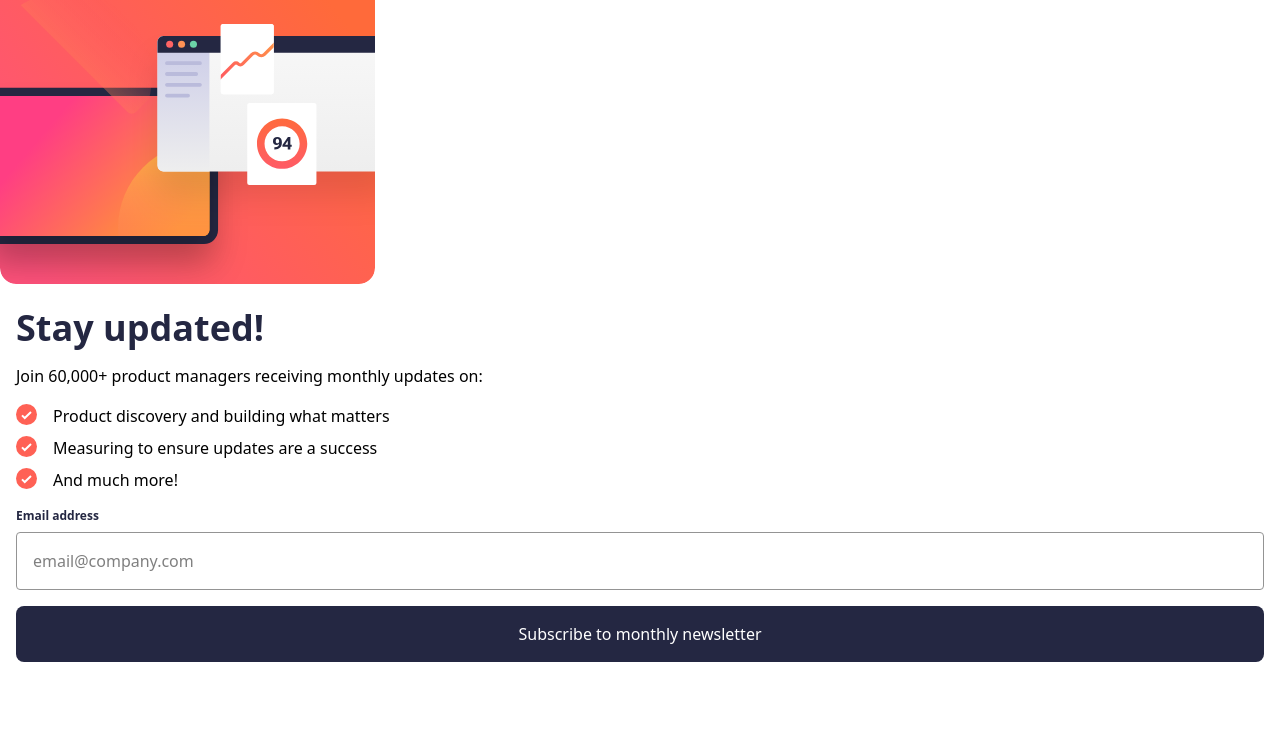
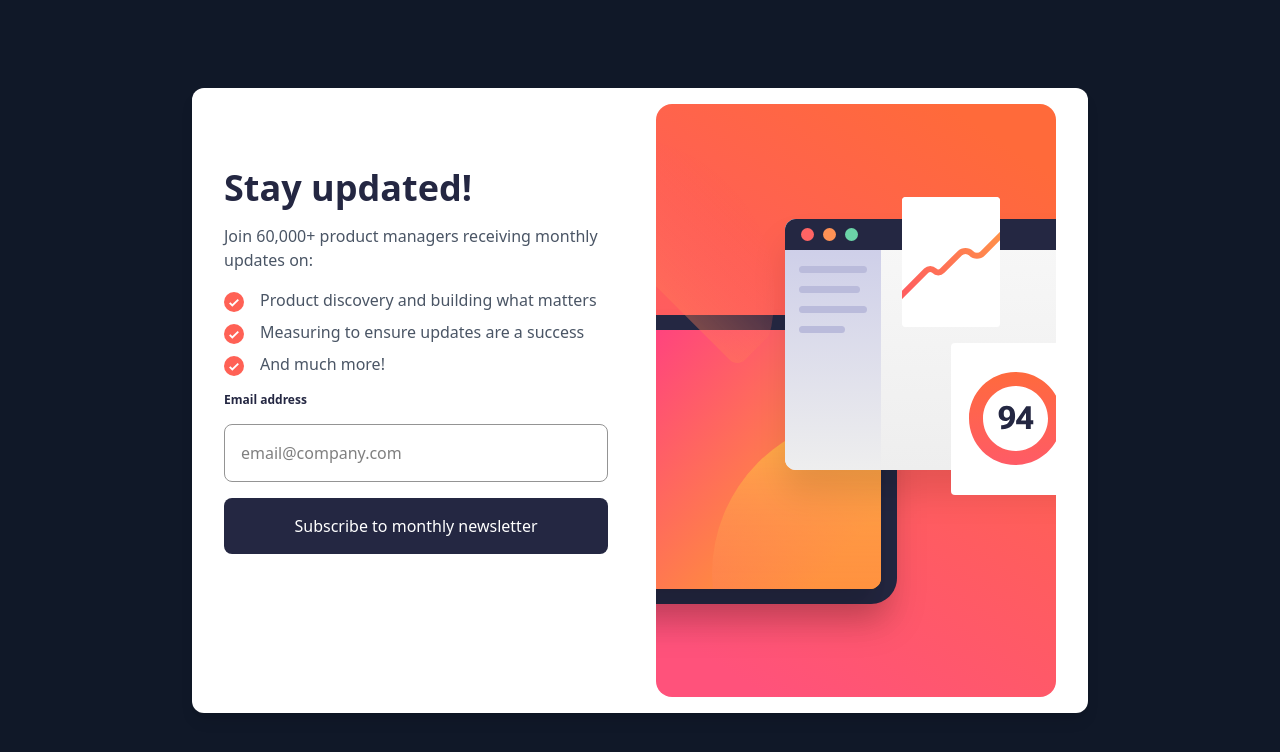
Before and after one commit to frontend-rustyff12/09-fm-newsletter-signup, a React (Vite) app: page / in a window 1280 px wide. Shown: the top 752 px of the page. Built offline with nearby package versions, Linux system fonts and the light colour scheme.

Commit message:
desktop layout

```diff
--- a/src/components/Form.jsx
+++ b/src/components/Form.jsx
@@ -1,47 +1,81 @@
 export default function Form() {
   return (
-    <section className="min-h-screen">
+    <section className="min-h-screen flex items-center justify-center bg-gray-900">
+      <div className="bg-white rounded-xl shadow-lg overflow-hidden md:grid md:grid-cols-[50%_50%] max-w-4xl  md:grid-rows-1 ">
+        <div className="md:col-start-2 md:col-end-3 md:row-start-1 md:row-end-2 md:p-4 ">
+          <picture className="">
+            <source
+              media="(min-width: 1024px)"
+              srcSet="/illustration-sign-up-desktop.svg"
+              width="400"
+            />
+            <source
+              media="(min-width: 768px)"
+              srcSet="/illustration-sign-up-tablet.svg"
+              width="528"
+            />
+            <source
+              media="(max-width: 767px)"
+              srcSet="/illustration-sign-up-mobile.svg"
+              width="375"
+            />
             <img
               className=""
               src="/illustration-sign-up-mobile.svg"
-        alt="Sign up fom image"
+              alt="Sign up form image"
+              width="375"
             />
+          </picture>
+        </div>
 
-      <div className="flex flex-col gap-4 px-4 py-6">
+        <div className="flex flex-col gap-4 p-8 md:col-start-1 col-end-2 md:row-start-1 md:row-end-2 md:py-20">
           <h1 className="text-4xl text-custom-Blue-800 font-bold">
             Stay updated!
           </h1>
-        <p className="">
+          <p className="text-gray-600">
             Join 60,000+ product managers receiving monthly updates on:
           </p>
-        <ul className="flex flex-col gap-2">
+          <ul className="flex flex-col gap-2 text-gray-600">
             <li className="flex gap-4 items-start">
-            <img src="/icon-list.svg" alt="Check mark icon" />
+              <img
+                src="/icon-list.svg"
+                alt="Check mark icon"
+                className="w-5 h-5 mt-1"
+              />
               Product discovery and building what matters
             </li>
             <li className="flex gap-4 items-start">
-            <img src="/icon-list.svg" alt="Check mark icon" />
+              <img
+                src="/icon-list.svg"
+                alt="Check mark icon"
+                className="w-5 h-5 mt-1"
+              />
               Measuring to ensure updates are a success
             </li>
             <li className="flex gap-4 items-start">
-            <img src="/icon-list.svg" alt="Check mark icon" />
+              <img
+                src="/icon-list.svg"
+                alt="Check mark icon"
+                className="w-5 h-5 mt-1"
+              />
               And much more!
             </li>
           </ul>
-        <form className="flex flex-col">
-          <label className="text-xs text-custom-Blue-800 font-bold mb-2">
+          <form className="flex flex-col gap-4">
+            <label className="text-xs text-custom-Blue-800 font-bold">
               Email address
             </label>
             <input
-            className="border border-custom-Grey p-4 rounded"
+              className="border border-custom-Grey p-4 rounded-lg"
               type="email"
               placeholder="email@company.com"
             />
-          <button className="bg-custom-Blue-800 text-white p-4 rounded-lg font-medium mt-4">
+            <button className="bg-custom-Blue-800 text-white p-4 rounded-lg font-medium  hover:bg-gradient-to-r from-red-400 to-orange-600 cursor-pointer">
               Subscribe to monthly newsletter
             </button>
           </form>
         </div>
+      </div>
     </section>
   );
 }
```
Lines whose indentation alone changed are shown as unchanged.
